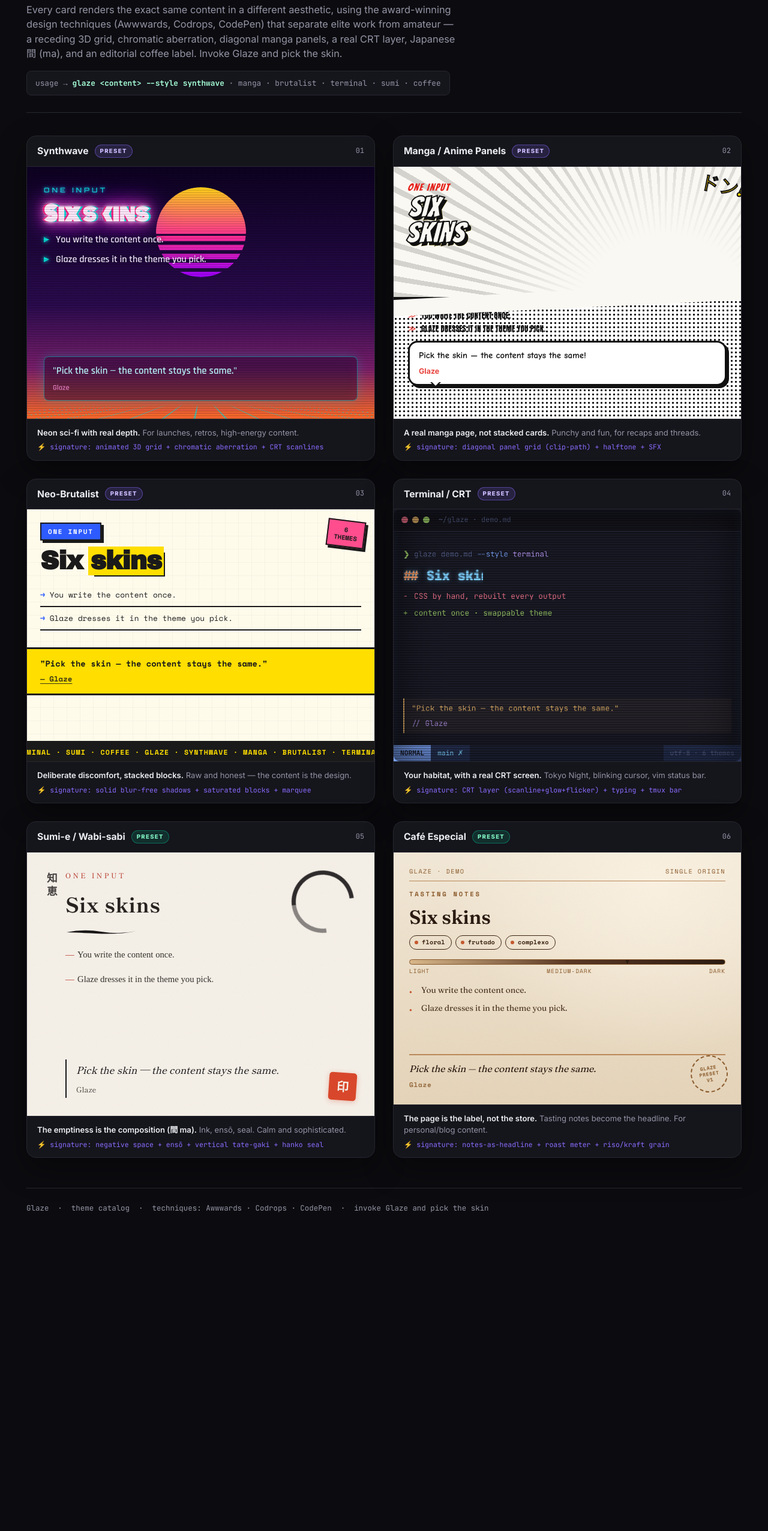
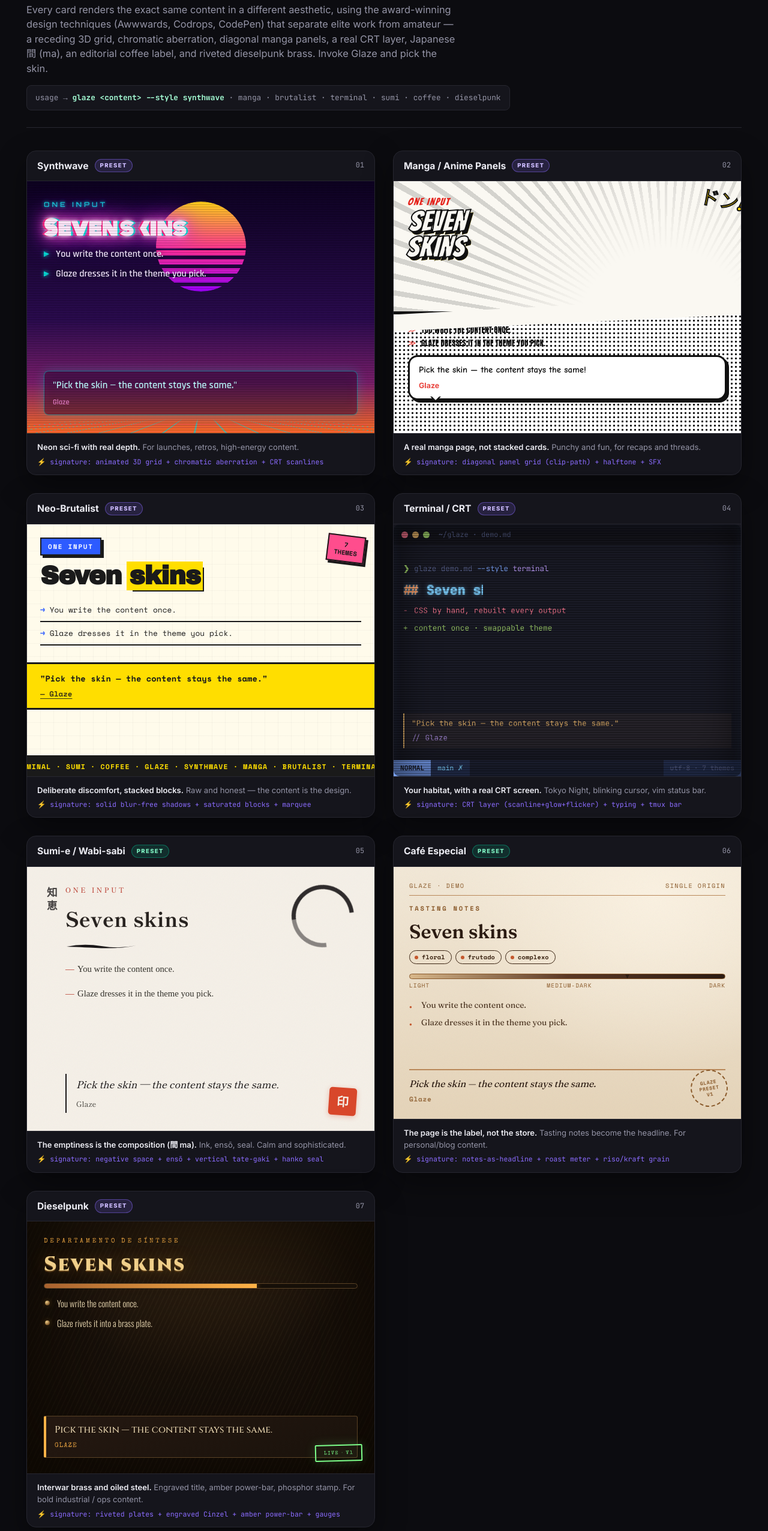
Before and after one commit to edbizarro/glaze, a website: page skills/Glaze/Catalog.html in a window 1280 px wide. Shown: the part 128-2680 px from the top of the page at 60% size. Before the commit the page ends 2262 px from the top, so only its background shows below. Drawn offline with nearby package versions, Linux system fonts and the light colour scheme; a web font is replaced by a local one.

Commit message:
feat(themes): add dieselpunk theme
Interwar brass & oiled steel: riveted brass plates, engraved Cinzel
title, amber power-bar, gauge meters, and a phosphor stamp. Adds the
Cinzel/Special Elite/Oswald fonts to the master link, documents the
theme and its diesel/steampunk/brass aliases in SKILL.md, and renders
it in Catalog.html. Brings the library to seven themes.

Co-authored-by: Claude <noreply@anthropic.com>

```diff
--- a/skills/Glaze/Catalog.html
+++ b/skills/Glaze/Catalog.html
@@ -6,7 +6,7 @@
 <title>Glaze — Theme Catalog</title>
 <link rel="preconnect" href="https://fonts.googleapis.com">
 <link rel="preconnect" href="https://fonts.gstatic.com" crossorigin>
-<link href="https://fonts.googleapis.com/css2?family=Anton&family=Archivo+Black&family=Bangers&family=Comic+Neue:wght@400;700&family=DM+Serif+Display&family=Fraunces:opsz,wght@9..144,400;9..144,600;9..144,900&family=Inter:wght@400;500;600;700;800&family=JetBrains+Mono:wght@400;500;700;800&family=Monoton&family=Orbitron:wght@500;700;900&family=Rajdhani:wght@500;600;700&family=Shippori+Mincho:wght@500;700;800&family=Space+Mono:wght@400;700&family=VT323&family=Zen+Old+Mincho:wght@400;600;900&display=swap" rel="stylesheet">
+<link href="https://fonts.googleapis.com/css2?family=Anton&family=Archivo+Black&family=Bangers&family=Cinzel:wght@500;700;900&family=Comic+Neue:wght@400;700&family=DM+Serif+Display&family=Fraunces:opsz,wght@9..144,400;9..144,600;9..144,900&family=Inter:wght@400;500;600;700;800&family=JetBrains+Mono:wght@400;500;700;800&family=Monoton&family=Orbitron:wght@500;700;900&family=Oswald:wght@300;400;600&family=Rajdhani:wght@500;600;700&family=Shippori+Mincho:wght@500;700;800&family=Space+Mono:wght@400;700&family=Special+Elite&family=VT323&family=Zen+Old+Mincho:wght@400;600;900&display=swap" rel="stylesheet">
 <style>
   *{box-sizing:border-box;margin:0;padding:0}
   :root{--shell-bg:#0c0c10;--shell-2:#15151c;--shell-ink:#ececf3;--shell-dim:#9494a6;--shell-line:#26262f;--accent:#8b6cff}
@@ -193,6 +193,24 @@
   .theme-coffee .s-quote cite{color:#8a5a2b;font-style:normal;font-weight:600;font-family:'Space Mono',monospace;font-size:.7rem;letter-spacing:.06em}
   .theme-coffee .stamp{position:absolute;bottom:20px;right:22px;z-index:3;width:62px;height:62px;border-radius:50%;border:2px dashed #8a5a2b;color:#8a5a2b;
     display:flex;align-items:center;justify-content:center;text-align:center;font-family:'Space Mono',monospace;font-weight:700;font-size:.5rem;letter-spacing:.08em;text-transform:uppercase;transform:rotate(-9deg);line-height:1.25}
+
+  /* ===== dieselpunk ===== */
+  .theme-dieselpunk{background:radial-gradient(circle at 50% -10%,#3a2814 0%,transparent 55%),linear-gradient(180deg,#1a120b,#140d07)}
+  .theme-dieselpunk::after{content:"";position:absolute;inset:0;z-index:0;pointer-events:none;box-shadow:inset 0 0 140px 40px rgba(10,5,2,.7);
+    background:repeating-linear-gradient(115deg,rgba(240,207,138,.03) 0 2px,transparent 2px 7px)}
+  .theme-dieselpunk .sample{padding:26px 28px;gap:13px}
+  .theme-dieselpunk .s-eyebrow{font-family:'Special Elite',monospace;color:#ffb347;letter-spacing:.36em;font-size:.66rem;text-transform:uppercase;opacity:.88}
+  .theme-dieselpunk .s-title{font-family:'Cinzel',serif;font-weight:900;font-size:2.1rem;color:#f0cf8a;letter-spacing:.06em;line-height:1.04;text-shadow:0 2px 0 #5a3c18,0 0 26px rgba(255,179,71,.25)}
+  .theme-dieselpunk .gauge{height:9px;background:#160f08;border:1px solid #5a4225;border-radius:6px;overflow:hidden}
+  .theme-dieselpunk .gauge i{display:block;height:100%;width:68%;background:linear-gradient(90deg,#a9622f,#ffb347);box-shadow:0 0 10px rgba(255,179,71,.5)}
+  .theme-dieselpunk .s-points{gap:11px}
+  .theme-dieselpunk .s-points li{font-family:'Oswald',sans-serif;font-weight:300;color:#e8d6b0;font-size:.92rem;padding-left:22px;position:relative}
+  .theme-dieselpunk .s-points li::before{content:"";position:absolute;left:2px;top:.5em;width:8px;height:8px;border-radius:50%;
+    background:radial-gradient(circle at 35% 30%,#f0cf8a,#7a5326 70%,#2a1b0c);box-shadow:0 1px 2px rgba(0,0,0,.6),0 0 8px rgba(255,179,71,.3)}
+  .theme-dieselpunk .s-quote{font-family:'Cinzel',serif;font-size:.98rem;color:#e8d6b0;border:1px solid #5a4225;border-left:4px solid #ffb347;border-radius:3px;padding:11px 14px;margin-top:auto;background:linear-gradient(160deg,#241811,#1a120b)}
+  .theme-dieselpunk .s-quote cite{font-family:'Special Elite',monospace;color:#ffb347;font-style:normal;font-size:.68rem;letter-spacing:.1em;text-transform:uppercase}
+  .theme-dieselpunk .stamp{position:absolute;bottom:20px;right:20px;z-index:3;padding:6px 13px;border:2px solid #7dff8a;color:#7dff8a;border-radius:2px;
+    font-family:'Special Elite',monospace;font-size:.5rem;letter-spacing:.2em;text-transform:uppercase;transform:rotate(-1.4deg);box-shadow:0 0 18px rgba(125,255,138,.18);background:rgba(125,255,138,.04)}
 </style>
 </head>
 <body>
@@ -200,9 +218,9 @@
 
   <header class="masthead">
     <div class="kicker">Glaze · Theme Catalog</div>
-    <h1>Six styles, one piece of content — the <em>WOW factor</em></h1>
-    <p>Every card renders the exact same content in a different aesthetic, using the award-winning design techniques (Awwwards, Codrops, CodePen) that separate elite work from amateur — a receding 3D grid, chromatic aberration, diagonal manga panels, a real CRT layer, Japanese 間 (ma), and an editorial coffee label. Invoke Glaze and pick the skin.</p>
-    <div class="how">usage &rarr; <b>glaze &lt;content&gt; --style synthwave</b> · manga · brutalist · terminal · sumi · coffee</div>
+    <h1>Seven styles, one piece of content — the <em>WOW factor</em></h1>
+    <p>Every card renders the exact same content in a different aesthetic, using the award-winning design techniques (Awwwards, Codrops, CodePen) that separate elite work from amateur — a receding 3D grid, chromatic aberration, diagonal manga panels, a real CRT layer, Japanese 間 (ma), an editorial coffee label, and riveted dieselpunk brass. Invoke Glaze and pick the skin.</p>
+    <div class="how">usage &rarr; <b>glaze &lt;content&gt; --style synthwave</b> · manga · brutalist · terminal · sumi · coffee · dieselpunk</div>
   </header>
 
   <div class="grid">
@@ -214,7 +232,7 @@
         <div class="sun"></div><div class="floor"></div>
         <div class="sample">
           <div class="s-eyebrow">one input</div>
-          <h2 class="s-title">Six skins</h2>
+          <h2 class="s-title">Seven skins</h2>
           <ul class="s-points">
             <li>You write the content once.</li>
             <li>Glaze dresses it in the theme you pick.</li>
@@ -233,7 +251,7 @@
           <div class="mg-top">
             <span class="sfx">ドン!</span>
             <div class="s-eyebrow">one input</div>
-            <h2 class="s-title">Six<br>skins</h2>
+            <h2 class="s-title">Seven<br>skins</h2>
           </div>
           <div class="mg-bot">
             <ul class="s-points">
@@ -251,10 +269,10 @@
     <article class="tile">
       <div class="tile-head"><span class="name">Neo-Brutalist</span><span class="badge preset">preset</span><span class="num">03</span></div>
       <div class="preview theme-brutalist">
-        <div class="sticker">6<br>THEMES</div>
+        <div class="sticker">7<br>THEMES</div>
         <div class="sample">
           <div class="s-eyebrow">one input</div>
-          <h2 class="s-title">Six <span>skins</span></h2>
+          <h2 class="s-title">Seven <span>skins</span></h2>
           <ul class="s-points">
             <li>You write the content once.</li>
             <li>Glaze dresses it in the theme you pick.</li>
@@ -275,14 +293,14 @@
           <div class="winbar"><span class="dot" style="background:#f7768e"></span><span class="dot" style="background:#e0af68"></span><span class="dot" style="background:#9ece6a"></span><span class="path">~/glaze · demo.md</span></div>
           <div class="term-body">
             <div class="s-eyebrow"><b>❯</b> glaze demo.md <i>--style</i> <u>terminal</u></div>
-            <h2 class="s-title">Six skins</h2>
+            <h2 class="s-title">Seven skins</h2>
             <ul class="s-points">
               <li class="del">CSS by hand, rebuilt every output</li>
               <li class="add">content once · swappable theme</li>
             </ul>
             <blockquote class="s-quote">"Pick the skin — the content stays the same."<cite>Glaze</cite></blockquote>
           </div>
-          <div class="statusbar"><span class="mode">NORMAL</span><span class="git">  main ✗</span><span class="fill"></span><span class="enc">utf-8 · 6 themes</span></div>
+          <div class="statusbar"><span class="mode">NORMAL</span><span class="git">  main ✗</span><span class="fill"></span><span class="enc">utf-8 · 7 themes</span></div>
         </div>
       </div>
       <div class="tile-foot"><b>Your habitat, with a real CRT screen.</b> Tokyo Night, blinking cursor, vim status bar.<span class="sig">⚡ signature: CRT layer (scanline+glow+flicker) + typing + tmux bar</span></div>
@@ -297,7 +315,7 @@
         <div class="hanko">印</div>
         <div class="sample">
           <div class="s-eyebrow">one input</div>
-          <h2 class="s-title">Six skins</h2>
+          <h2 class="s-title">Seven skins</h2>
           <div class="brush"></div>
           <ul class="s-points">
             <li>You write the content once.</li>
@@ -317,7 +335,7 @@
         <div class="sample">
           <div class="label-top"><span>Glaze · demo</span><span>Single Origin</span></div>
           <div class="s-eyebrow">Tasting notes</div>
-          <h2 class="s-title">Six skins</h2>
+          <h2 class="s-title">Seven skins</h2>
           <div class="notes"><span>floral</span><span>frutado</span><span>complexo</span></div>
           <div class="meter">
             <div class="track"><span class="mark">▼</span></div>
@@ -333,6 +351,24 @@
       <div class="tile-foot"><b>The page is the label, not the store.</b> Tasting notes become the headline. For personal/blog content.<span class="sig">⚡ signature: notes-as-headline + roast meter + riso/kraft grain</span></div>
     </article>
 
+    <article class="tile">
+      <div class="tile-head"><span class="name">Dieselpunk</span><span class="badge preset">preset</span><span class="num">07</span></div>
+      <div class="preview theme-dieselpunk">
+        <div class="stamp">live · v1</div>
+        <div class="sample">
+          <div class="s-eyebrow">Departamento de Síntese</div>
+          <h2 class="s-title">Seven skins</h2>
+          <div class="gauge"><i></i></div>
+          <ul class="s-points">
+            <li>You write the content once.</li>
+            <li>Glaze rivets it into a brass plate.</li>
+          </ul>
+          <blockquote class="s-quote">Pick the skin — the content stays the same.<cite>Glaze</cite></blockquote>
+        </div>
+      </div>
+      <div class="tile-foot"><b>Interwar brass and oiled steel.</b> Engraved title, amber power-bar, phosphor stamp. For bold industrial / ops content.<span class="sig">⚡ signature: riveted plates + engraved Cinzel + amber power-bar + gauges</span></div>
+    </article>
+
   </div>
 
   <footer style="margin-top:50px;padding-top:24px;border-top:1px solid var(--shell-line);font-family:'JetBrains Mono',monospace;font-size:.78rem;color:var(--shell-dim)">
--- /dev/null
+++ b/skills/Glaze/Themes/dieselpunk.css
@@ -0,0 +1,89 @@
+/* GLAZE THEME · dieselpunk — interwar industrial: brass, copper, oiled steel,
+   amber signal-lamps and a radium-phosphor readout. Signature: riveted brass
+   plates + engraved Cinzel title + amber power-bar + gauge meters + a glowing
+   phosphor stencil stamp. Fonts: Cinzel (engraved display), Special Elite
+   (typewriter mono), Oswald (condensed body). */
+:root{
+  --dp-bg:#1a120b;--dp-panel:#2c1e12;--dp-panel2:#211609;
+  --dp-brass:#c89b4a;--dp-brass-hi:#f0cf8a;--dp-copper:#a9622f;--dp-bronze:#7a5326;
+  --dp-amber:#ffb347;--dp-ink:#e8d6b0;--dp-muted:#a48a63;--dp-phosphor:#7dff8a;--dp-rule:#5a4225;
+}
+body{font-family:'Oswald',sans-serif;font-weight:300;color:var(--dp-ink);letter-spacing:.02em;
+  background:radial-gradient(circle at 50% -10%,#3a2814 0%,transparent 55%),linear-gradient(180deg,#1a120b 0%,#140d07 100%);
+  background-attachment:fixed}
+/* brushed-steel sheen + corner vignette, full-page, never disturbs flow */
+body::before{content:"";position:fixed;inset:0;z-index:0;pointer-events:none;opacity:.5;
+  background:repeating-linear-gradient(115deg,rgba(240,207,138,.025) 0 2px,transparent 2px 7px)}
+body::after{content:"";position:fixed;inset:0;z-index:0;pointer-events:none;
+  box-shadow:inset 0 0 200px 60px rgba(10,5,2,.7)}
+
+.eyebrow{font-family:'Special Elite',monospace;color:var(--dp-amber);letter-spacing:.42em;
+  font-size:.74rem;text-transform:uppercase;opacity:.88}
+.title{font-family:'Cinzel',serif;font-weight:900;font-size:clamp(2.2rem,6vw,3.8rem);
+  color:var(--dp-brass-hi);letter-spacing:.06em;text-shadow:0 2px 0 #5a3c18,0 0 26px rgba(255,179,71,.25)}
+.title em{font-style:normal;color:var(--dp-amber)}
+.deck{font-family:'Oswald',sans-serif;font-weight:300;color:var(--dp-muted);font-size:1.05rem;
+  letter-spacing:.04em;border-left:3px solid var(--dp-copper);padding-left:16px}
+.chip{font-family:'Special Elite',monospace;font-size:.68rem;letter-spacing:.12em;text-transform:uppercase;
+  padding:4px 11px;border-radius:2px;border:1px solid var(--dp-brass);color:var(--dp-brass);
+  background:rgba(200,155,74,.05);box-shadow:inset 0 1px 0 rgba(240,207,138,.12)}
+
+/* riveted brass plate: gradient body + 4 corner rivet bolts via radial-gradients */
+.block{background:
+    radial-gradient(circle at 12px 12px,var(--dp-brass-hi) 0 1.4px,var(--dp-bronze) 1.4px 3px,transparent 3.4px),
+    radial-gradient(circle at calc(100% - 12px) 12px,var(--dp-brass-hi) 0 1.4px,var(--dp-bronze) 1.4px 3px,transparent 3.4px),
+    radial-gradient(circle at 12px calc(100% - 12px),var(--dp-brass-hi) 0 1.4px,var(--dp-bronze) 1.4px 3px,transparent 3.4px),
+    radial-gradient(circle at calc(100% - 12px) calc(100% - 12px),var(--dp-brass-hi) 0 1.4px,var(--dp-bronze) 1.4px 3px,transparent 3.4px),
+    linear-gradient(160deg,#2c1e12,#211609);
+  border:1.5px solid var(--dp-rule);border-radius:4px;position:relative;
+  box-shadow:inset 0 1px 0 rgba(240,207,138,.06),0 8px 24px rgba(0,0,0,.45)}
+/* amber→copper power-bar down the left edge */
+.block::before{content:"";position:absolute;left:0;top:16px;bottom:16px;width:4px;border-radius:3px;
+  background:linear-gradient(var(--dp-amber),var(--dp-copper));box-shadow:0 0 12px rgba(255,179,71,.45)}
+.block > h2{font-family:'Cinzel',serif;font-weight:700;color:var(--dp-brass-hi);
+  font-size:clamp(1.15rem,3vw,1.5rem);letter-spacing:.1em;text-transform:uppercase;
+  border-bottom:1px solid var(--dp-rule);padding-bottom:10px}
+.points li{padding-left:24px;font-size:1.04rem}
+.points li::before{content:"";position:absolute;left:2px;top:.62em;width:8px;height:8px;border-radius:50%;
+  background:radial-gradient(circle at 35% 30%,var(--dp-brass-hi),var(--dp-bronze) 70%,#2a1b0c);
+  box-shadow:0 1px 2px rgba(0,0,0,.6),0 0 8px rgba(255,179,71,.3)}
+code{font-family:'Special Elite',monospace;background:#160f08;color:var(--dp-brass-hi);
+  padding:1px 7px;border-radius:3px;border:1px solid var(--dp-rule);font-size:.86em}
+
+.quote{font-family:'Cinzel',serif;color:var(--dp-ink);font-size:1.1rem;
+  border:1px solid var(--dp-rule);border-left:4px solid var(--dp-amber);border-radius:3px;
+  padding:14px 18px;background:linear-gradient(160deg,#241811,#1a120b);box-shadow:inset 0 0 28px rgba(0,0,0,.4)}
+.quote cite{font-family:'Special Elite',monospace;color:var(--dp-amber);font-size:.78rem;letter-spacing:.1em;text-transform:uppercase}
+
+/* takeaway = glowing phosphor stencil stamp */
+.takeaway{border:2px solid var(--dp-phosphor);border-radius:3px;background:rgba(125,255,138,.04);
+  box-shadow:0 0 22px rgba(125,255,138,.16),inset 0 0 30px rgba(125,255,138,.05);transform:rotate(-.8deg)}
+.takeaway .lbl{font-family:'Special Elite',monospace;color:var(--dp-phosphor);
+  font-size:.72rem;letter-spacing:.28em;text-transform:uppercase}
+.takeaway p{font-family:'Cinzel',serif;font-weight:700;font-size:1.5rem;color:var(--dp-brass-hi);
+  text-shadow:0 0 18px rgba(255,179,71,.3)}
+
+.twomin li{padding-left:28px;font-size:1.04rem}
+.twomin li::before{content:"»";position:absolute;left:0;color:var(--dp-amber);font-weight:600}
+.refs li{padding-left:20px;color:var(--dp-muted)}
+.refs li::before{content:"◆";position:absolute;left:0;top:2px;color:var(--dp-brass);font-size:.7rem}
+.refs strong{font-family:'Special Elite',monospace;color:var(--dp-brass-hi);font-weight:400}
+
+/* divider = tapering brass rule with a central glowing boss */
+hr.rule{height:2px;background:
+    radial-gradient(circle,var(--dp-amber) 0 3px,var(--dp-brass) 3px 5px,transparent 5px) center/14px 14px no-repeat,
+    linear-gradient(90deg,transparent,var(--dp-brass) 18%,var(--dp-brass) 82%,transparent);
+  box-shadow:0 0 10px rgba(255,179,71,.2)}
+
+.glaze-foot{border-top:1px solid var(--dp-rule);font-family:'Special Elite',monospace;
+  color:var(--dp-muted);font-size:.82rem;letter-spacing:.1em;text-align:center}
+.glaze-foot .sig{color:var(--dp-brass);letter-spacing:.3em}
+.classification{font-family:'Special Elite',monospace;border:2px solid var(--dp-phosphor);color:var(--dp-phosphor);
+  padding:3px 14px;border-radius:2px;letter-spacing:.22em;text-transform:uppercase;font-size:.72rem;
+  transform:rotate(-1.2deg);box-shadow:0 0 14px rgba(125,255,138,.18)}
+
+@media (max-width:640px){
+  .eyebrow{letter-spacing:.28em}
+  .title{letter-spacing:.03em}
+  .takeaway,.classification{transform:none}
+}
```
Also changed, not shown: skills/Glaze/SKILL.md (+12 -9 lines), skills/Glaze/template.html (+1 -1 lines).
